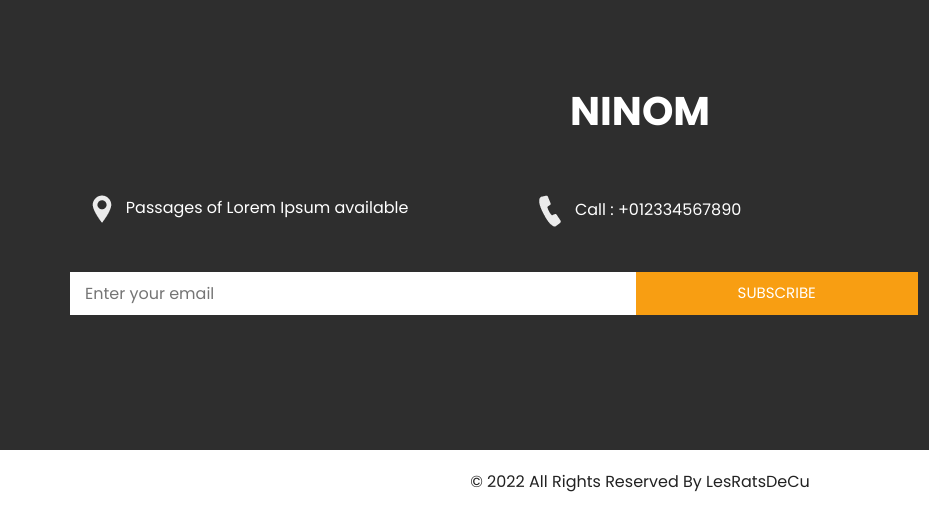
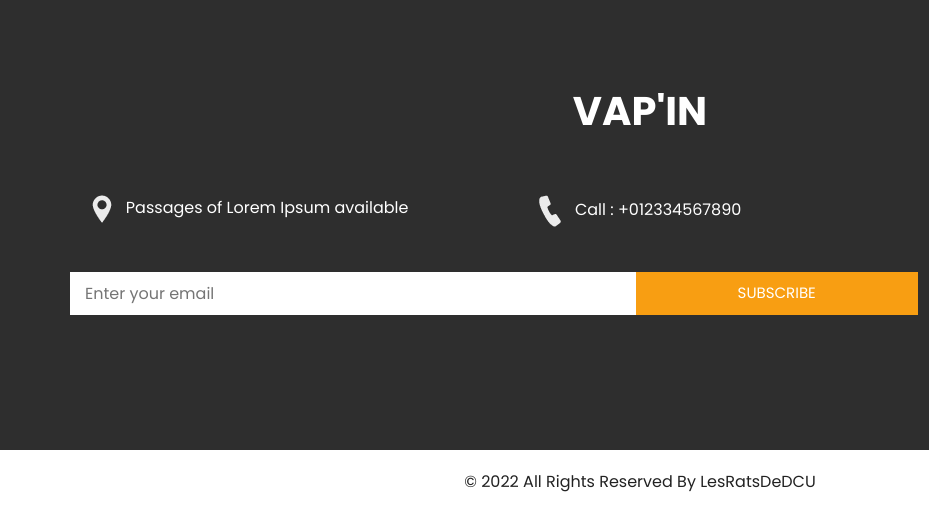
Before and after one commit to IT-Architecture/IT-Architecture.github.io, a plain HTML site: page about.html in a window 1280 px wide. Shown: the part 712-1223 px from the top of the page, 0-929 px from the left. Drawn offline with nearby package versions, Linux system fonts and the light colour scheme; a web font is replaced by a local one.

Commit message:
modif text and link direction

```diff
--- a/about.html
+++ b/about.html
@@ -110,7 +110,7 @@
     <div class="container">
       <div class="info_logo">
         <h2>
-          NiNom
+          Vap'In
         </h2>
       </div>
       <div class="info_contact">
@@ -188,7 +188,7 @@
   <section class="container-fluid footer_section">
     <p>
       &copy; <span id="displayYear"></span> All Rights Reserved By
-      <a href="https://github.com/HS-tek/HS-tek.github.io">LesRatsDeCu</a>
+      <a href="https://github.com/IT-Architecture/IT-Architecture.github.io">LesRatsDeDCU</a>
     </p>
   </section>
   <!-- footer section -->
```
Also changed, not shown: contact.html (+1 -1 lines), index.html (+1 -1 lines), offers.html (+2 -2 lines), product.html (+1 -1 lines).
